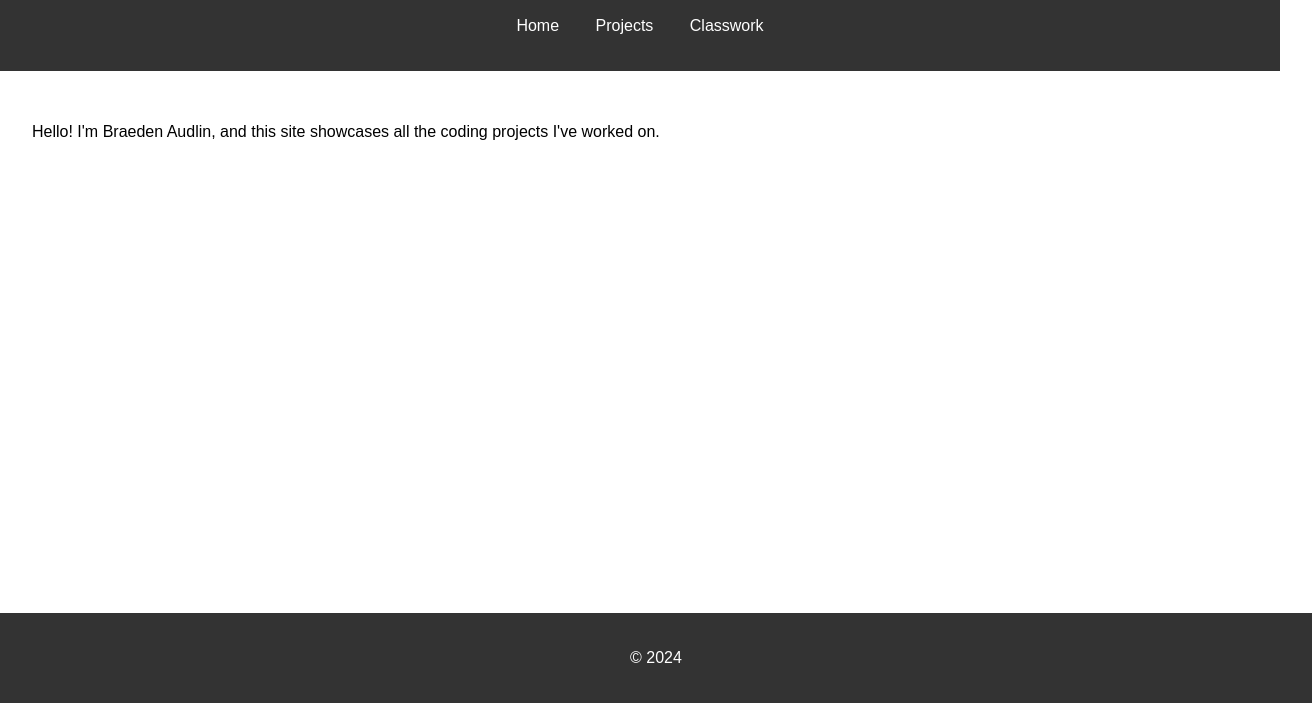
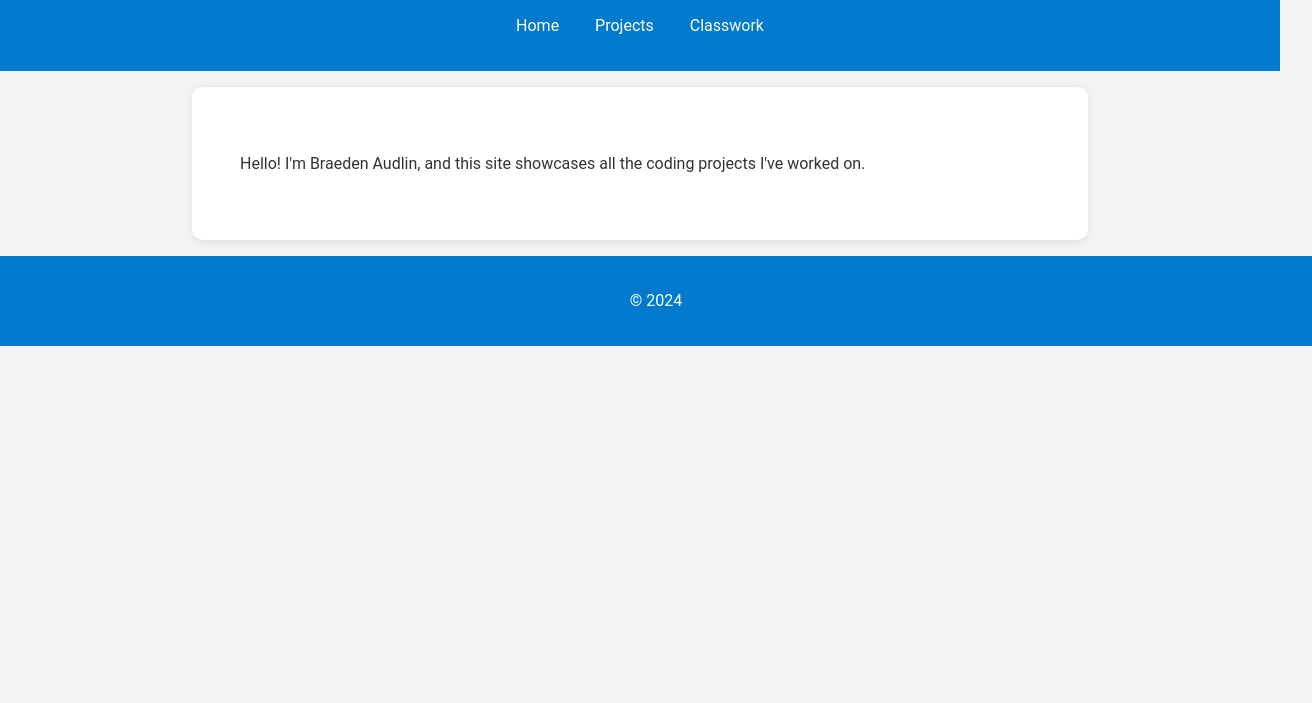
Before and after one commit to 25Braeden/Web-Portfolio, a plain HTML site: page index.html in a window 1280 px wide. Shown: the part 97-800 px from the top of the page, 1312 px wide, since content can reach past the window. Drawn offline with Linux system fonts and the light colour scheme.

Commit message:
adding files

```diff
--- a/styles.css
+++ b/styles.css
@@ -1,12 +1,14 @@
 body {
-    font-family: Arial, sans-serif;
+    font-family: 'Roboto', sans-serif;
     line-height: 1.6;
     margin: 0;
     padding: 0;
+    background: #f4f4f4;
+    color: #333;
 }
 
 header {
-    background: #333;
+    background: #007acc;
     color: white;
     padding: 1em;
     text-align: center;
@@ -25,18 +27,49 @@ nav ul li {
 nav ul li a {
     color: white;
     text-decoration: none;
+    transition: color 0.3s ease, text-decoration 0.3s ease, transform 0.6s ease;
+}
+
+nav ul li a:hover {
+    text-decoration: underline;
+    font-weight: bold;
+    color: #ffcc00;
+    transform: scale(1.3);
 }
 
 section {
-    padding: 2em;
+    padding: 3em;
+    margin: 1em auto;
+    max-width: 800px;
+    background: white;
+    border-radius: 10px;
+    box-shadow: 0 2px 10px rgba(0, 0, 0, 0.1);
 }
 
 footer {
-    background: #333;
+    background: #007acc;
     color: white;
     text-align: center;
     padding: 1em;
-    position: fixed;
+    position: relative;
     width: 100%;
-    bottom: 0;
 }
+
+a {
+    transition: padding 0.6s ease, margin 0.6s ease, font-size 0.6s ease;
+}
+
+a:hover {
+    padding: 10px;
+    margin: 5px;
+    font-size: 1.5em;
+    width: 200px;
+    height: 50px;
+}
+
+@media (max-width: 600px) {
+    nav ul li {
+        display: block;
+        margin: 1em 0;
+    }
+}
```
